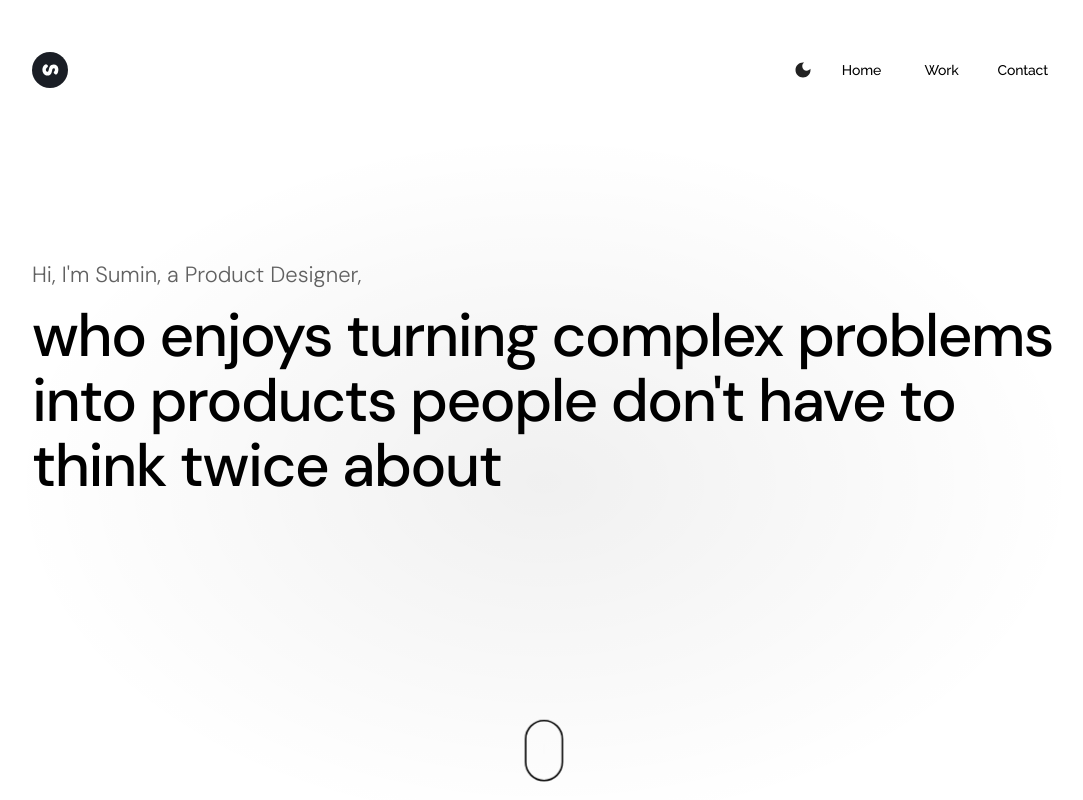
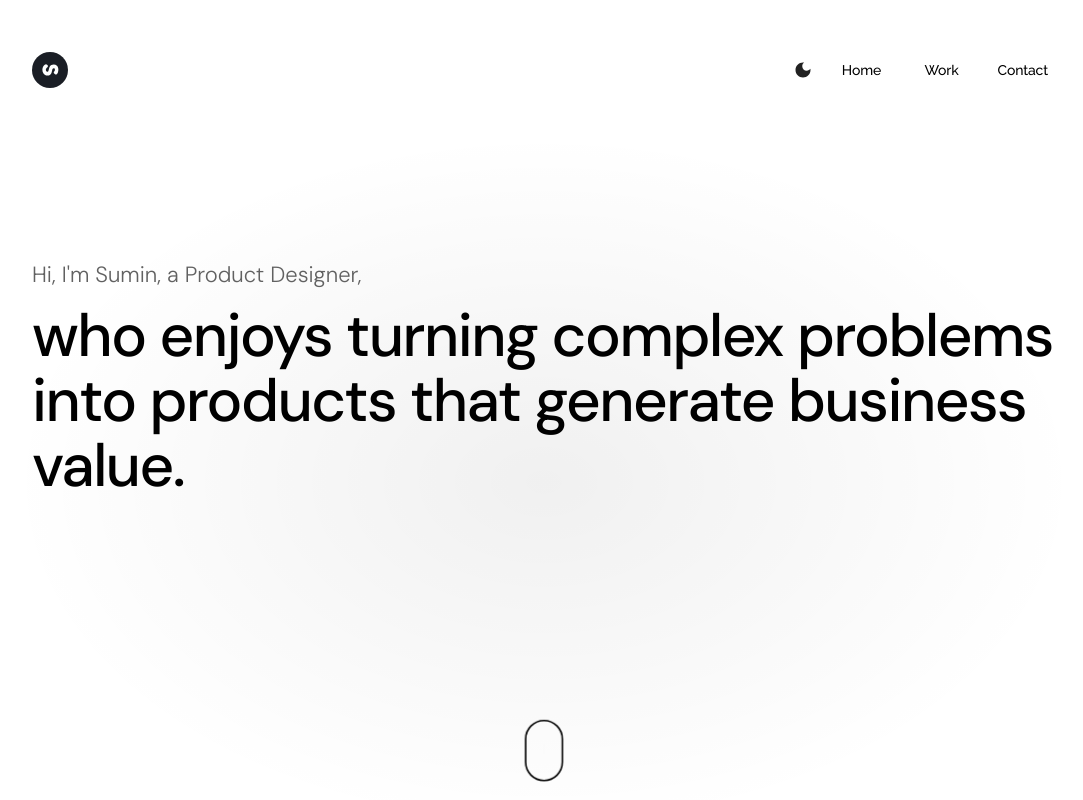
Before and after one commit to reinaha/portfolio, a React (Vite) app: page /portfolio/ in a window 1280 px wide. Shown: the top 800 px of the page, without its empty margins (96-1179 px from the left). Built offline with nearby package versions, Linux system fonts and the light colour scheme.

Commit message:
style updates

```diff
--- a/src/components/homeCover/HomeTopCover.tsx
+++ b/src/components/homeCover/HomeTopCover.tsx
@@ -1,11 +1,62 @@
+import { keyframes } from '@emotion/react';
 import { Box, Stack, Typography, useTheme } from '@mui/material';
+import { useEffect, useState } from 'react';
 
 import { AnimatedMouseScrollIcon } from '@/icons';
 
 const dmSans = "'DM Sans', sans-serif";
 
+// The line reads "who enjoys turning complex problems into products <suffix>" —
+// only the suffix cycles, typed/deleted like a typewriter, while the shared
+// lead-in stays put.
+const HERO_PREFIX = 'who enjoys turning complex problems into products ';
+const HERO_SUFFIXES = [
+    "people don't have to think twice about",
+    'that generate business value.',
+    'that are ready for what comes next.',
+];
+
+const TYPE_SPEED_MS = 40;
+const DELETE_SPEED_MS = 25;
+const PAUSE_MS = 2600;
+
+const blink = keyframes`
+    0%, 49% { opacity: 1; }
+    50%, 100% { opacity: 0; }
+`;
+
+const useTypewriterSuffix = (suffixes: string[]) => {
+    const [suffixIndex, setSuffixIndex] = useState(0);
+    const [charCount, setCharCount] = useState(suffixes[0].length);
+    const [isDeleting, setIsDeleting] = useState(false);
+
+    useEffect(() => {
+        const currentSuffix = suffixes[suffixIndex];
+
+        if (!isDeleting && charCount === currentSuffix.length) {
+            const timeout = setTimeout(() => setIsDeleting(true), PAUSE_MS);
+            return () => clearTimeout(timeout);
+        }
+
+        if (isDeleting && charCount === 0) {
+            setIsDeleting(false);
+            setSuffixIndex((prev) => (prev + 1) % suffixes.length);
+            return undefined;
+        }
+
+        const timeout = setTimeout(
+            () => setCharCount((prev) => prev + (isDeleting ? -1 : 1)),
+            isDeleting ? DELETE_SPEED_MS : TYPE_SPEED_MS
+        );
+        return () => clearTimeout(timeout);
+    }, [charCount, isDeleting, suffixIndex, suffixes]);
+
+    return suffixes[suffixIndex].slice(0, charCount);
+};
+
 export const HomeTopCover = () => {
     const theme = useTheme();
+    const suffix = useTypewriterSuffix(HERO_SUFFIXES);
     const isDarkMode = theme.palette.mode === 'dark';
     const subtitleColor = isDarkMode ? 'rgba(255, 255, 255, 0.6)' : '#616161';
     const vignette = isDarkMode
@@ -51,10 +102,23 @@ export const HomeTopCover = () => {
                         letterSpacing: '-1.5px',
                         color: theme.palette.primary.main,
                         paddingTop: 3,
+                        minHeight: '207px',
                     }}
                 >
-                    who enjoys turning complex problems into products people don&apos;t
-                    have to think twice about
+                    {HERO_PREFIX}
+                    {suffix}
+                    <Box
+                        component="span"
+                        sx={{
+                            display: 'inline-block',
+                            width: '3px',
+                            height: '48px',
+                            marginLeft: '4px',
+                            verticalAlign: '-8px',
+                            backgroundColor: theme.palette.primary.main,
+                            animation: `${blink} 1s step-end infinite`,
+                        }}
+                    />
                 </Typography>
             </Stack>
             <Stack alignItems="center" paddingBottom={20}>
--- a/src/components/layout/DefaultLayout.tsx
+++ b/src/components/layout/DefaultLayout.tsx
@@ -13,9 +13,8 @@ export const DefaultLayout = () => {
     // "no override" — fall back to the normal route/system-preference logic.
     const [devDarkMode, setDevDarkMode] = useState<boolean | null>(null);
 
-    const routeDefaultIsDark = !isPortfolioRoute && prefersDarkMode;
     const isDarkMode =
-        import.meta.env.DEV && devDarkMode !== null ? devDarkMode : routeDefaultIsDark;
+        import.meta.env.DEV && devDarkMode !== null ? devDarkMode : prefersDarkMode;
     const theme = isDarkMode ? defaultTheme : lightTheme;
 
     return (
--- a/src/components/portfolio/portfolioComponents/MajorSectionTitle.tsx
+++ b/src/components/portfolio/portfolioComponents/MajorSectionTitle.tsx
@@ -1,4 +1,4 @@
-import { Box, Button, Container, Stack, Typography } from '@mui/material';
+import { Box, Button, Container, Stack, Typography, useTheme } from '@mui/material';
 
 import HeaderMarkerIcon from '@/icons/HeaderMarkerIcon.svg';
 
@@ -13,6 +13,8 @@ export const MajorSectionTitle = ({
     subTitles = [],
     navigateTo,
 }: MajorSectionTitleProps) => {
+    const theme = useTheme();
+
     return (
         <Stack paddingTop={12.5} paddingBottom={12.5}>
             <Container>
@@ -20,7 +22,7 @@ export const MajorSectionTitle = ({
                     <Typography
                         variant="h2"
                         paddingBottom={1.5}
-                        color="black"
+                        color={theme.palette.primary.main}
                         sx={{ flexGrow: 1, whiteSpace: 'pre-line' }}
                     >
                         {title}
@@ -48,7 +50,7 @@ export const MajorSectionTitle = ({
                                         textTransform="none"
                                         sx={{
                                             textDecoration: 'underline',
-                                            color: ' #131214',
+                                            color: theme.palette.primary.main,
                                             fontWeight: 550,
                                         }}
                                     >
--- a/src/components/portfolio/portfolioComponents/PortfolioImage.tsx
+++ b/src/components/portfolio/portfolioComponents/PortfolioImage.tsx
@@ -1,4 +1,4 @@
-import { Box, BoxProps, Container } from '@mui/material';
+import { Box, BoxProps, Container, useTheme } from '@mui/material';
 import { LazyLoadImage } from 'react-lazy-load-image-component';
 
 interface PortfolioImageProps extends BoxProps {
@@ -19,9 +19,12 @@ export const PortfolioImageExtraMargin = (props: PortfolioImageProps) => {
 
 export const PortfolioImageContainer = (props: PortfolioImageProps) => {
     const containerPadding = 5;
+    const theme = useTheme();
+    const bgcolor =
+        theme.palette.mode === 'dark' ? 'rgba(255, 255, 255, 0.05)' : '#F5F5F5';
 
     return (
-        <Box bgcolor="#F5F5F5">
+        <Box bgcolor={bgcolor}>
             <Container
                 disableGutters
                 sx={{
--- a/src/components/portfolio/portfolioComponents/PortfolioVideo.tsx
+++ b/src/components/portfolio/portfolioComponents/PortfolioVideo.tsx
@@ -1,4 +1,4 @@
-import { Box, BoxProps, Container } from '@mui/material';
+import { Box, BoxProps, Container, useTheme } from '@mui/material';
 
 interface PortfolioVideoProps extends BoxProps {
     videoSrc: string;
@@ -24,9 +24,12 @@ export const PortfolioVideo = ({ videoSrc, poster, ...props }: PortfolioVideoPro
 
 export const PortfolioVideoContainer = (props: PortfolioVideoProps) => {
     const containerPadding = 5;
+    const theme = useTheme();
+    const bgcolor =
+        theme.palette.mode === 'dark' ? 'rgba(255, 255, 255, 0.05)' : '#F5F5F5';
 
     return (
-        <Box bgcolor="#F5F5F5">
+        <Box bgcolor={bgcolor}>
             <Container
                 disableGutters
                 sx={{
--- a/src/components/portfolio/portfolioSections/PortfolioChevronSection.tsx
+++ b/src/components/portfolio/portfolioSections/PortfolioChevronSection.tsx
@@ -1,4 +1,4 @@
-import { Typography } from '@mui/material';
+import { Typography, useTheme } from '@mui/material';
 
 import {
     IconListItem,
@@ -13,16 +13,21 @@ interface PortfolioChevronSectionProps extends PortfolioSubSection {
         secondary: string;
     };
 }
-const defaultIconColor = { primary: '#1C1B1F', secondary: '#1C1B1F' };
 
 export const PortfolioChevronSection = ({
     title,
-    iconColor = defaultIconColor,
+    iconColor,
     children,
 }: PortfolioChevronSectionProps) => {
+    const theme = useTheme();
+    const resolvedIconColor = iconColor ?? {
+        primary: theme.palette.primary.main,
+        secondary: theme.palette.primary.main,
+    };
+
     return (
         <PortfolioSectionContainer spacing={7.5}>
-            <IconListItem iconType="chevron" iconColor={iconColor}>
+            <IconListItem iconType="chevron" iconColor={resolvedIconColor}>
                 <Typography variant="h5">{title}</Typography>
             </IconListItem>
             {children}
--- a/src/themes/default.ts
+++ b/src/themes/default.ts
@@ -30,23 +30,59 @@ export const defaultTheme = createTheme({
     spacing: 4,
     typography: {
         fontFamily: ['Raleway', 'Inter', 'Roboto', 'sans-serif'].join(','),
+        // h1-h6/body1-3/numberIcon mirror lightTheme's sizing exactly (the
+        // portfolio pages use that variant set exclusively), recolored for a
+        // dark background. subtitle1/subtitle2 below are unrelated leftovers
+        // from the old dark homepage design — kept as-is since nothing
+        // currently uses them via the `variant` prop.
         h1: {
             fontWeight: 500,
             fontStyle: 'normal',
-            fontSize: '40px',
+            fontSize: '70px',
             lineHeight: '150%',
             letterSpacing: '-0.02em',
+            wordBreak: 'break-word',
+            color: '#FFFFFF',
+        },
+        h2: {
+            fontWeight: 500,
+            fontStyle: 'normal',
+            fontSize: '70px',
+            lineHeight: '150%',
+            letterSpacing: '-0.02em',
+            color: '#FFFFFF',
+            wordBreak: 'break-word',
+        },
+        h3: {
+            fontWeight: 600,
+            fontStyle: 'normal',
+            fontSize: '15px',
+            lineHeight: '22.5px',
             wordBreak: 'break-word',
             color: '#FFFFFF',
         },
         h4: {
             fontWeight: 600,
             fontStyle: 'normal',
-            fontSize: '22px',
-            lineHeight: '30px',
-            letterSpacing: '-0.01em',
+            fontSize: '15px',
+            lineHeight: '22.5px',
             wordBreak: 'break-word',
-            color: '#1A1E25',
+            color: '#FFFFFF',
+        },
+        h5: {
+            fontWeight: 700,
+            fontStyle: 'normal',
+            fontSize: '15px',
+            lineHeight: '150%',
+            wordBreak: 'break-word',
+            color: '#FFFFFF',
+        },
+        h6: {
+            fontWeight: 700,
+            fontStyle: 'normal',
+            lineHeight: '16.8px',
+            fontSize: '15px',
+            wordBreak: 'break-word',
         },
         subtitle1: {
             fontWeight: 500,
@@ -64,13 +100,43 @@ export const defaultTheme = createTheme({
             wordBreak: 'break-word',
             color: '#848484',
         },
+        body1: {
+            fontWeight: 500,
+            fontStyle: 'normal',
+            lineHeight: '150%',
+            fontSize: '15px',
+            wordBreak: 'break-word',
+        },
+        body2: {
+            fontWeight: 400,
+            fontStyle: 'normal',
+            lineHeight: '200%',
+            fontSize: '14px',
+            wordBreak: 'break-word',
+            color: 'rgba(255, 255, 255, 0.6)',
+        },
+        body3: {
+            fontWeight: 400,
+            fontStyle: 'normal',
+            lineHeight: '150%',
+            fontSize: '14px',
+            wordBreak: 'break-word',
+            color: 'rgba(255, 255, 255, 0.6)',
+        },
+        numberIcon: {
+            fontWeight: 500,
+            fontStyle: 'normal',
+            lineHeight: '100%',
+            fontSize: '14px',
+            wordBreak: 'break-word',
+        },
         button: {
             fontWeight: 500,
             fontSize: '14px',
             lineHeight: '36px',
             letterSpacing: '-0.01em',
         },
-    },
+    } as ExtendedTypographyOptions,
 });
 
 export const lightTheme = createTheme({
```
Also changed, not shown: src/components/navigation/NavBarLogo.tsx (+17 -3 lines), src/logo-old2.svg (added), src/logo.svg.
